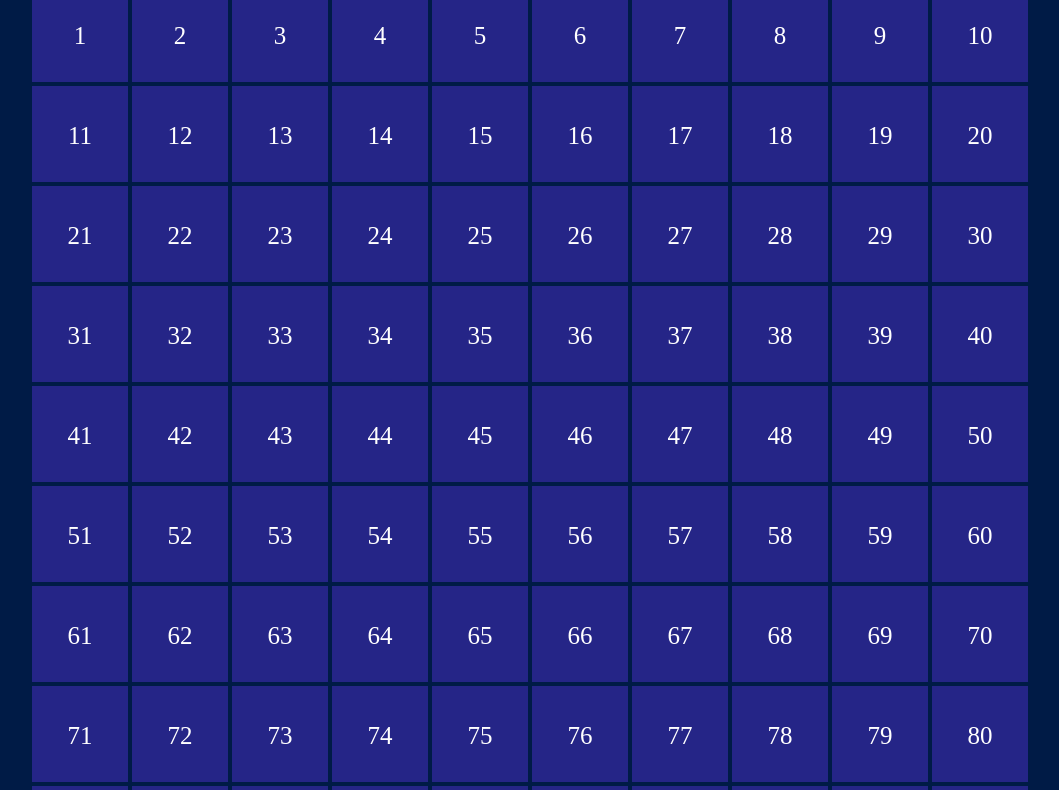
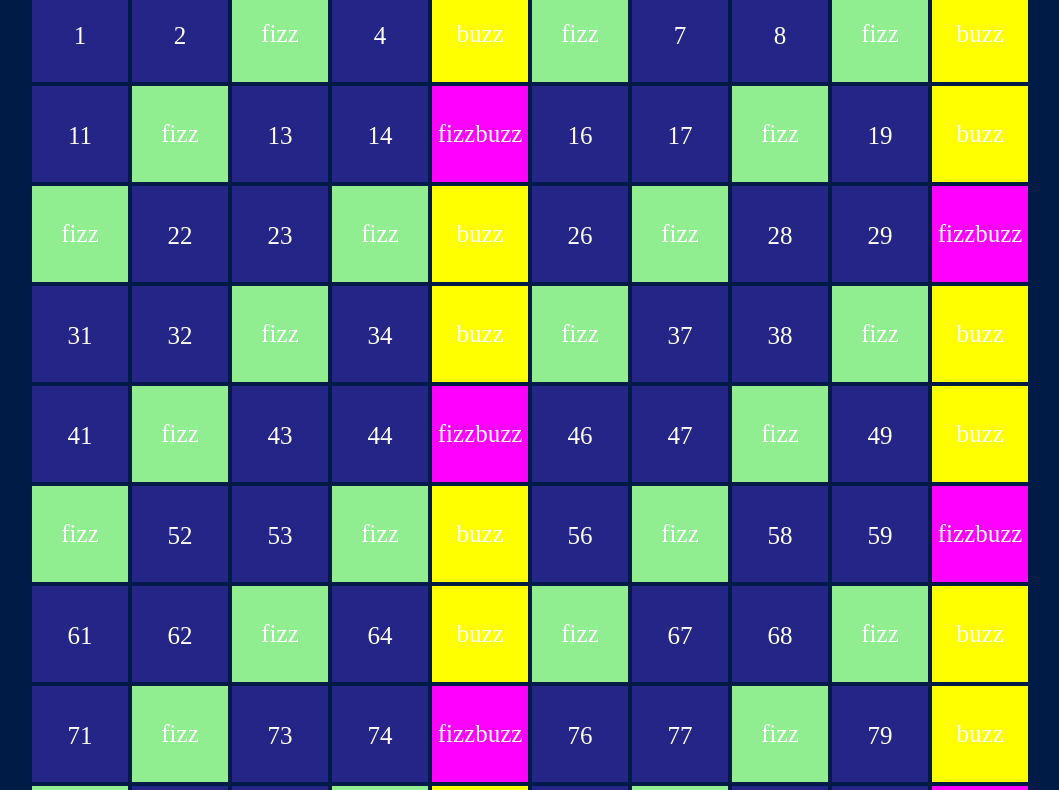
Before and after one commit to AlessP93/js-fizzbuzzdom, a plain HTML site: page index.html in a window 1280 px wide. Shown: the part 86-876 px from the top of the page, without its empty margins (110-1169 px from the left). Drawn offline with Linux system fonts and the light colour scheme.

Commit message:
fine esecizio

```diff
--- a/css/style.css
+++ b/css/style.css
@@ -28,6 +28,7 @@ body {
     line-height: 100px;
     font-size: 25px;
     border: 2px solid rgb(0, 27, 70);
+    position: relative;
 }
 
 h1 {
@@ -37,3 +38,42 @@ h1 {
     font-family: Verdana, Geneva, Tahoma, sans-serif;
 
 }
+
+.fizz::after {
+    background-color: lightgreen;
+    content: "fizz";
+    position: absolute;
+    top: 0;
+    right: 0;
+    bottom: 0;
+    left: 0;
+    display: flex;
+    justify-content: center;
+    align-items: center;
+}
+
+.buzz::after {
+    background-color: yellow;
+    content: "buzz";
+    position: absolute;
+    top: 0;
+    right: 0;
+    bottom: 0;
+    left: 0;
+    display: flex;
+    justify-content: center;
+    align-items: center;
+}
+
+.fizzbuzz::after {
+    background-color: magenta;
+    content: "fizzbuzz";
+    position: absolute;
+    top: 0;
+    right: 0;
+    bottom: 0;
+    left: 0;
+    display: flex;
+    justify-content: center;
+    align-items: center;
+}
--- a/js/main.js
+++ b/js/main.js
@@ -1,14 +1,36 @@
 // Scrivi un programma che stampi in console i numeri da 1 a 100
 const list = document.querySelector(".list")
-for (let i = 1; i <= 100; i++){
+for (let i = 1; i <= 100; i++) {
     // const element = `<li>${i}</li>`;
     // list.innerHTML = list.innerHTML + element;
     const element = document.createElement("li");
     element.classList.add("item");
     element.innerHTML = i;
     list.append(element);
+
+    // Per i multipli di entrambi stampi "FizzBuzz".
+    // if (i % 3) == 0 && (i % 5) == 0 {
+    //     element.classList.add("fizzbuzz");
+    //     console.log ("element");
+    // }
+
+    // Per i multipli di 3 stampi “fizz” al posto del numero.
+    if  (i % 3 == 0 && i % 5 == 0) {
+        element.classList.add("fizzbuzz");
+    }
+
+    else if (i % 3 == 0) {
+        element.classList.add("fizz");
+    }
+
+    else if (i % 5 == 0) {
+        element.classList.add("buzz");
+    }
+
+    else {
+        element.innerHTML = i
+        console.log (i)
+    }
+
+
 }
-
-// Per i multipli di 3 stampi “Fizz” al posto del numero.
-// Per i multipli di 5 stampi "Buzz" al posto del numero.
-// Per i numeri che sono sia multipli di 3 che di 5 stampi FizzBuzz.
```
